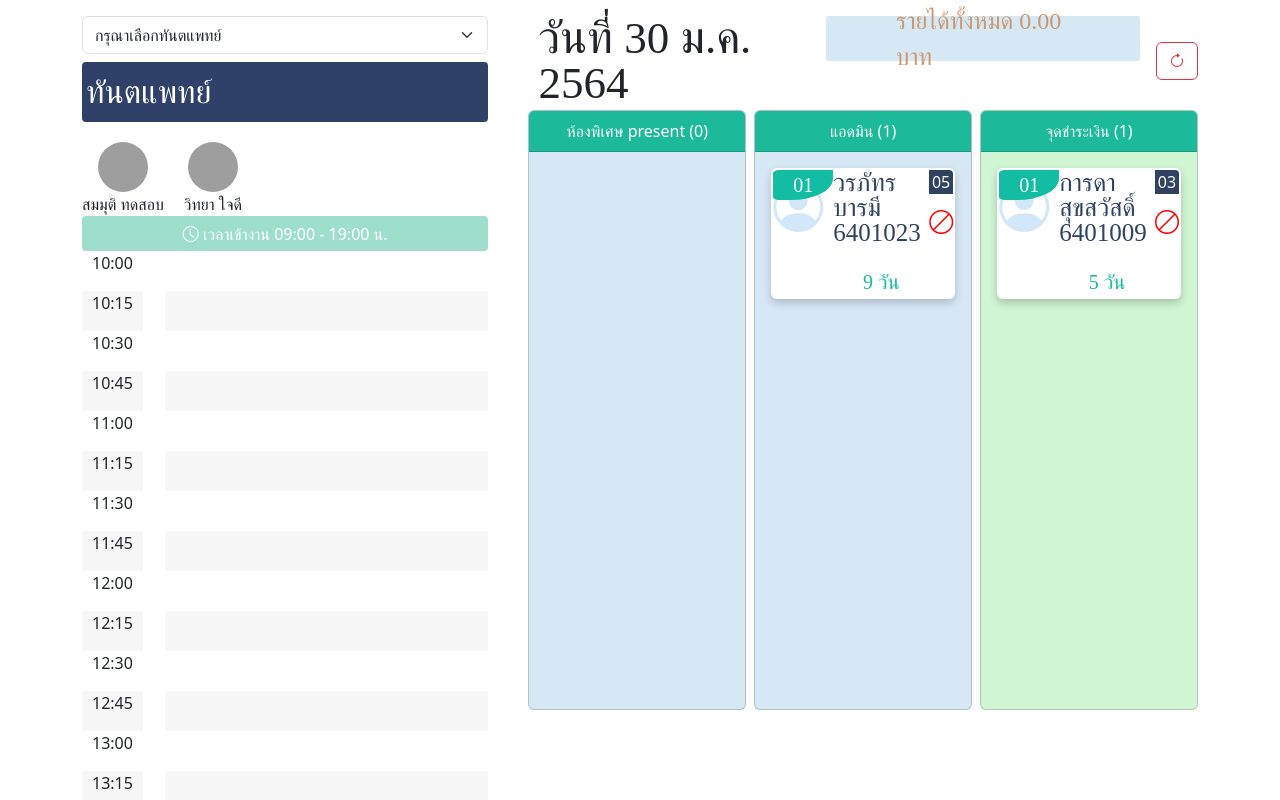
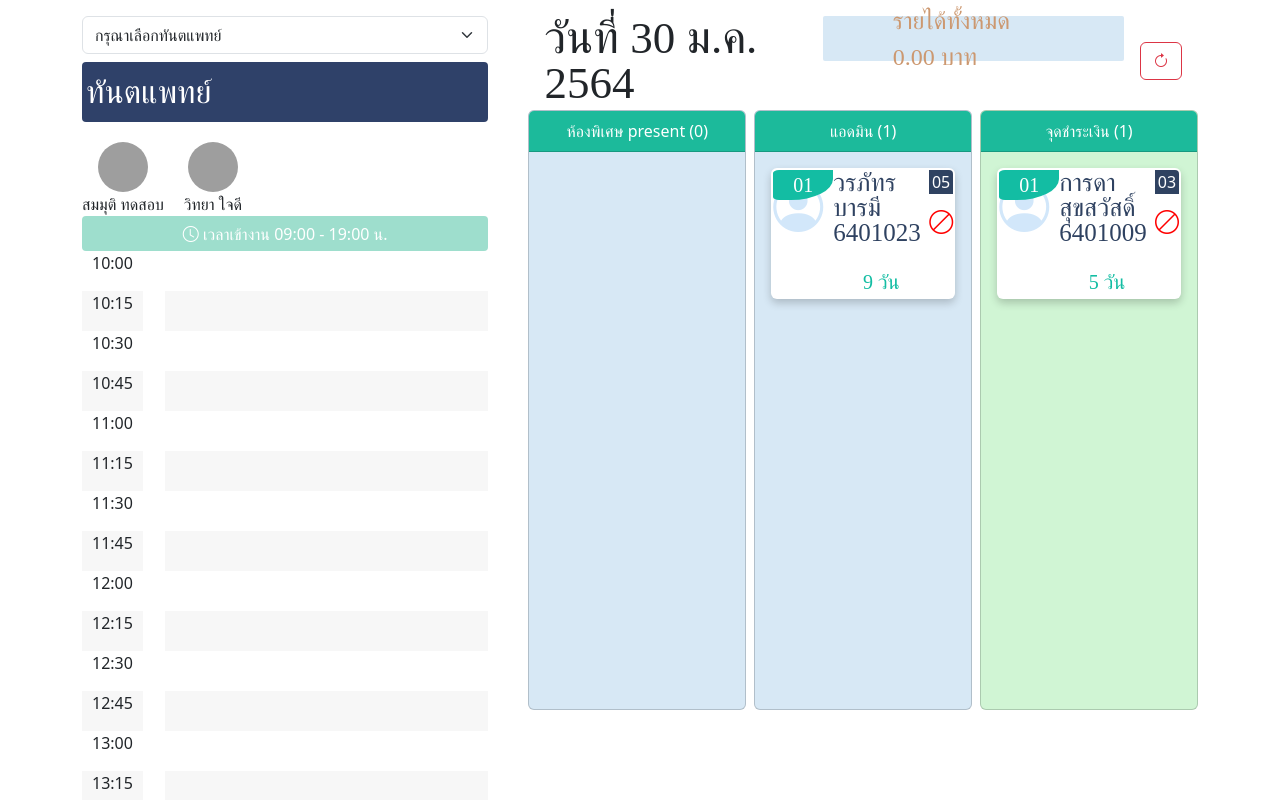
Before and after one commit to yutthaphichai08/knacx-test-frontend, a Next.js app: page / in a window 1280 px wide. Shown: the top 800 px of the page. Built offline with nearby package versions, Linux system fonts and the light colour scheme; grey boxes are pictures that could not be loaded; a web font is replaced by a local one.

Commit message:
fix margin

```diff
--- a/src/app/page.tsx
+++ b/src/app/page.tsx
@@ -315,6 +315,7 @@ export default function Home() {
           style={{
             display: "flex",
             justifyContent: "space-between",
+            margin: " 0 16px",
           }}
         >
           <div
@@ -330,7 +331,6 @@ export default function Home() {
                 fontSize: "45px",
                 lineHeight: "1",
                 margin: 0,
-                marginLeft: "10px",
               }}
             >
               วันที่ 30 ม.ค. 2564
```
